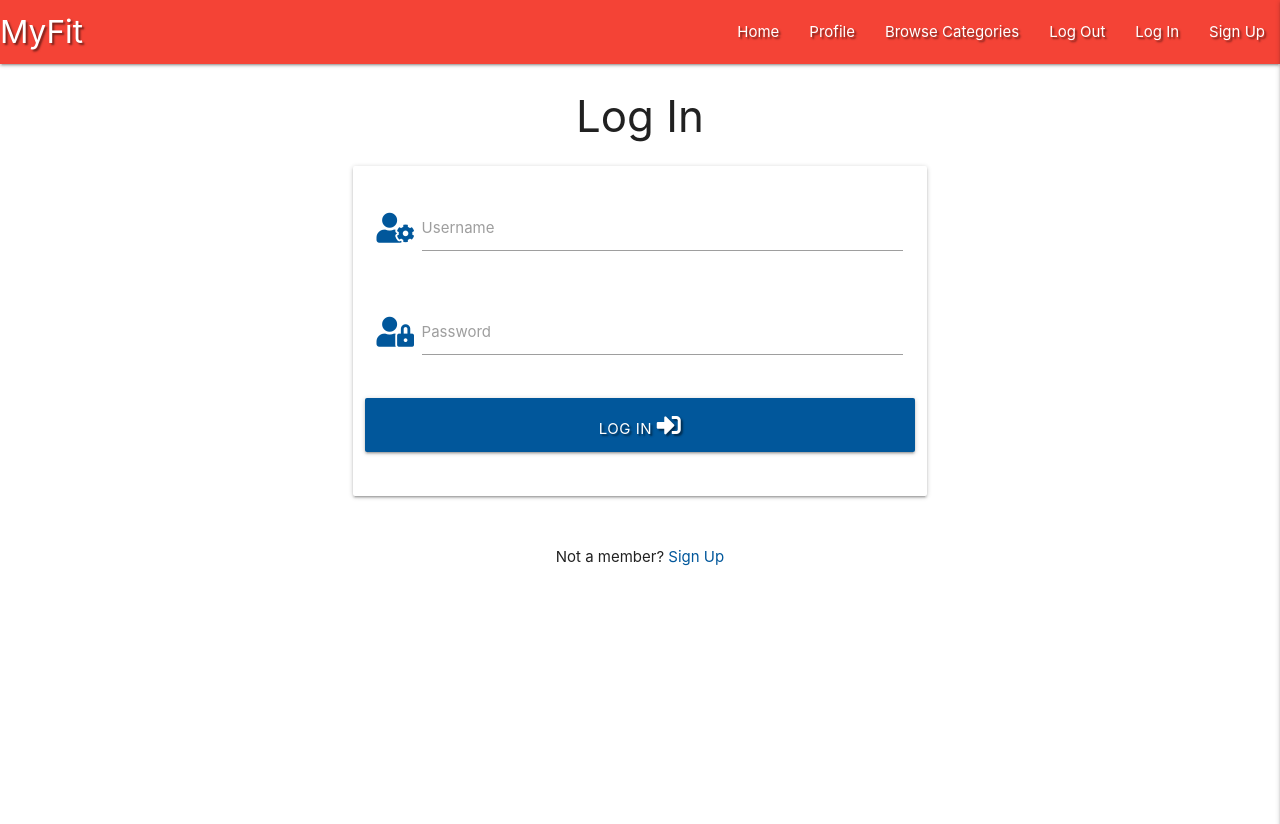
After one commit to lukesmallman1993/pocketpal, a Flask app: page /login in a window 1280 px wide. The commit adds this page. Shown: the top 824 px of the page. Run offline with Flask 2, Linux system fonts and the light colour scheme; some libraries are stand-ins or nearby versions.

Commit message:
Add Log In template

```diff
--- a/app.py
+++ b/app.py
@@ -46,6 +46,31 @@ def register():
         flash("Registration Successful!")
     return render_template("register.html")
 
+@app.route("/login", methods=["GET", "POST"])
+def login():
+    if request.method == "POST":
+        # check if username exists in db
+        existing_user = mongo.db.users.find_one(
+            {"username": request.form.get("username").lower()})
+
+        if existing_user:
+            # ensure hashed password matches user input
+            if check_password_hash(
+                existing_user["password"], request.form.get("password")):
+                    session["user"] = request.form.get("username").lower()
+                    flash("Welcome, {}".format(request.form.get("username")))
+            else:
+                # invalid password match
+                flash("Incorrect Username and/or Password")
+                return redirect(url_for("login"))
+
+        else:
+            # username doesn't exist
+            flash("Incorrect Username and/or Password")
+            return redirect(url_for("login"))
+
+    return render_template("login.html")
+
 
 if __name__ == "__main__":
     app.run(host=os.environ.get("IP"),
--- a/templates/base.html
+++ b/templates/base.html
@@ -25,8 +25,8 @@
                 <li><a href="#">Profile</a></li>
                 <li><a href="#">Browse Categories</a></li>
                 <li><a href="#">Log Out</a></li>
-                <li><a href="#">Log In</a></li>
-                <li><a href="{{ url_for('register') }}">Register</a></li>
+                <li><a href="{{ url_for('login') }}">Log In</a></li>
+                <li><a href="{{ url_for('register') }}">Sign Up</a></li>
               </ul>
             </div>
           </nav>
@@ -39,8 +39,8 @@
             <li><a href="#">Profile</a></li>
             <li><a href="#">Browse Categories</a></li>
             <li><a href="#">Log Out</a></li>
-            <li><a href="#">Log In</a></li>
-            <li><a href="{{ url_for('register') }}">Register</a></li>
+            <li><a href="{{ url_for('login') }}">Log In</a></li>
+            <li><a href="{{ url_for('register') }}">Sign Up</a></li>
           </ul>
     </header>
 
--- /dev/null
+++ b/templates/login.html
@@ -0,0 +1,46 @@
+{% extends "base.html" %}
+{% block content %}
+
+    <h3 class="center-align">Log In</h3>
+
+    <div class="row">
+        <form class="col s12 m8 offset-m2" method="POST" action="{{ url_for('login') }}">
+            <div class="card-panel">
+                <!-- username -->
+                <div class="row">
+					<div class="input-field col s12">
+						<i class="fas fa-user-cog prefix light-blue-text text-darken-4"></i>
+						<input id="username" name="username" type="text" minlength="5"
+                            maxlength="15" pattern="^[a-zA-Z0-9]{5,15}$" class="validate" required>
+						<label for="username">Username</label>
+					</div>
+                </div>
+                <!-- passowrd -->
+                <div class="row">
+                    <div class="input-field col s12">
+						<i class="fas fa-user-lock prefix light-blue-text text-darken-4"></i>
+                        <input id="password" name="password" type="password" minlength="5"
+                            maxlength="15" pattern="^[a-zA-Z0-9]{5,15}$" class="validate" required>
+                        <label for="password">Password</label>
+                    </div>
+                </div>
+                <!-- login -->
+                <div class="row">
+                    <button type="submit" class="col s12 btn-large light-blue darken-4 text-shadow">
+                        Log In <i class="fas fa-sign-in-alt"></i>
+                    </button>
+                </div>
+            </div>
+        </form>
+    </div>
+
+    <div class="row">
+        <div class="col s12">
+            <p class="center-align">
+                Not a member?
+                <a href="{{ url_for('register') }}" class="light-blue-text text-darken-4">Sign Up</a>
+            </p>
+        </div>
+    </div>
+
+{% endblock %}
```
